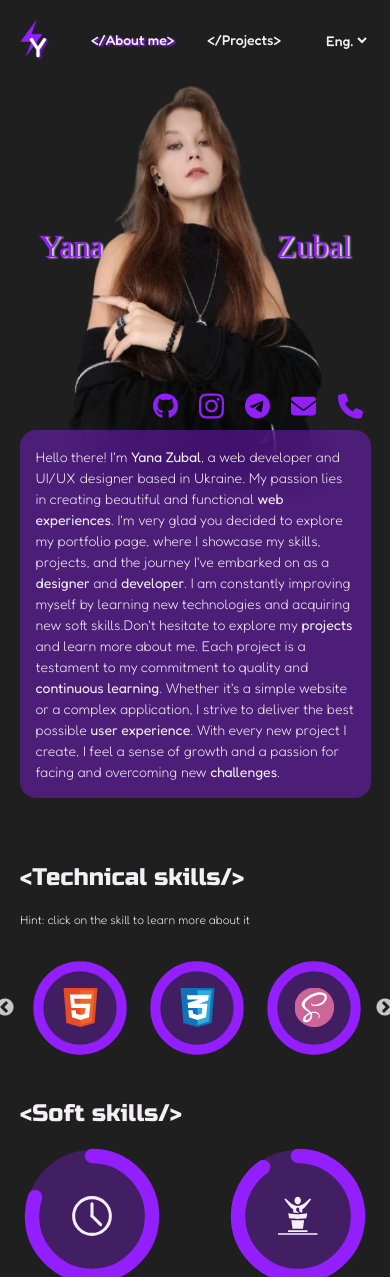
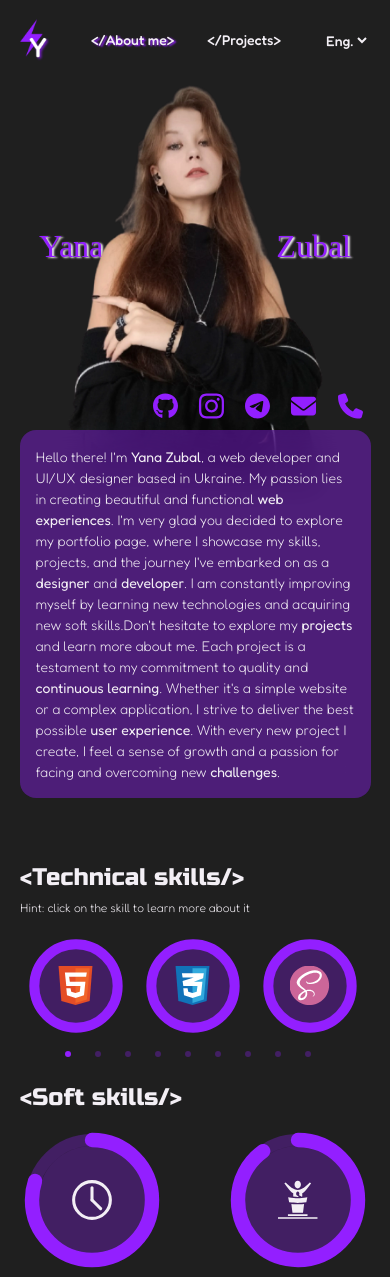
Before and after one commit to ZubalYana/Portfolio, a React (Vite) app: page /about in a window 390 px wide. Shown: the top 1277 px of the page. Built offline with nearby package versions, Linux system fonts and the light colour scheme; a web font is replaced by a local one.

Commit message:
insure responsive design for the tech skills slider

```diff
--- a/src/components/AboutMe/AboutMe.css
+++ b/src/components/AboutMe/AboutMe.css
@@ -32,6 +32,12 @@
 .socialMediaIcon:hover {
     transform: scale(1.3) rotate(15deg);
     opacity: 0.9;
+}
+@media (max-width: 321px) {
+    #about{
+        height: 143vh;
+    }
+
 }
 @media (max-width: 376px) {
     .sectionTitle {
@@ -228,4 +234,7 @@
     .copyright{
         width: 90%;
     }
+    .sectionSubtitle{
+        margin-top: 0px;
+    }
 }
--- a/src/components/SkillsSlider/SkillsSlider.css
+++ b/src/components/SkillsSlider/SkillsSlider.css
@@ -10,11 +10,9 @@
 }
 @media (max-width: 376px) {
     .slick-next{
-        /* margin-right: 20px !important; */
         display: none !important;
     }
     .slick-prev{
-        /* margin-left: 20px !important; */
         display: none !important;
     }
     .slick-slide{
@@ -65,14 +63,58 @@
     }
 
 }
-/* @media (max-width: 426px) {
+@media (max-width: 426px) {
     .slick-next{
-        margin-right: 15px !important;
+        display: none !important;
     }
     .slick-prev{
-        margin-left: 15px !important;
+        display: none !important;
     }
-    .slick-list{
-        padding: 0 5px !important;
+    .slick-slide{
+        display: flex;
+        justify-content: center;
+        align-items: center;
+        height: 100px !important;
     }
-} */
+    .skill-slide{
+        width: 90px !important;
+        height: 90px !important;
+        padding: 0 0 0 5.5px !important;
+    }
+    .slick-dots {
+        display: flex !important;
+        justify-content: center !important;
+        align-items: center;
+        flex-wrap: nowrap;
+        overflow-x: auto;
+        margin-top: -10px !important;
+        padding: 0;
+        list-style: none;
+        position: relative !important;
+    }
+    .slick-dots li {
+        margin: 0 5px;
+    }
+    .slick-dots li button {
+        width: 12px;
+        height: 12px;
+        border-radius: 50%;
+        background-color: #ccc;
+        border: none;
+        padding: 0;
+        cursor: pointer;
+    }
+    .slick-dots li.slick-active button {
+        color: #007bff;
+    }
+    .sliderDot{
+        width: 6px;
+        height: 6px;
+        background-color: rgba(147, 31, 255, 0.3);
+        border-radius: 50%;
+    }
+    .slick-active .sliderDot{
+        background-color: #931FFF;
+    }
+
+}
--- a/src/components/SkillsSlider/SkillsSlider.jsx
+++ b/src/components/SkillsSlider/SkillsSlider.jsx
@@ -282,9 +282,9 @@ export default function SkillsSlider() {
             },
           },
           {
-            breakpoint: 768,
+            breakpoint: 769,
             settings: {
-              slidesToShow: 4,
+              slidesToShow: 5,
             },
           },
           {
```
